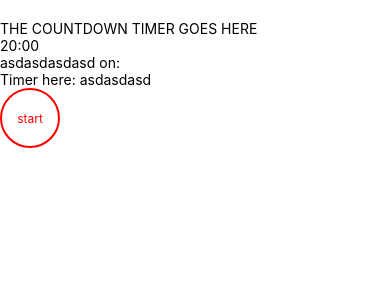
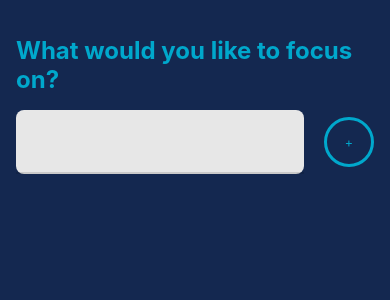
Before and after one commit to KarlStevenRequinto/TaskTimeApp, a React Native app: screen / in a window 390 px wide. Shown: the top 300 px of the page. Built offline with nearby package versions, Linux system fonts and the light colour scheme.

Commit message:
adding timing, fix ui, adding vibration and progress bar feature

```diff
--- a/App.js
+++ b/App.js
@@ -1,11 +1,14 @@
 import { StatusBar } from "expo-status-bar";
 import { useState } from "react";
-import { StyleSheet, Text, View } from "react-native";
+import { StyleSheet, View } from "react-native";
+
 import Focus from "./src/features/Focus";
 import Timer from "./src/features/Timer";
+import { GlobalStyles } from "./src/globalstyles/globalStyles";
 
 export default function App() {
-  const [focusSubject, setFocusSubject] = useState("asdasdasd");
+  const [focusSubject, setFocusSubject] = useState(null);
+
   return (
     <View style={styles.container}>
       <StatusBar style="auto" />
@@ -23,5 +26,6 @@ const styles = StyleSheet.create({
     flex: 1,
     backgroundColor: "#fff",
     paddingTop: 20,
+    backgroundColor: GlobalStyles.Colors.shade1,
   },
 });
--- a/package.json
+++ b/package.json
@@ -10,6 +10,7 @@
   },
   "dependencies": {
     "expo": "~46.0.16",
+    "expo-keep-awake": "^10.2.0",
     "expo-status-bar": "~1.4.0",
     "react": "18.0.0",
     "react-native": "0.69.6",
--- a/src/components/CountDown/index.js
+++ b/src/components/CountDown/index.js
@@ -1,24 +1,32 @@
 import React, { useEffect, useState } from "react";
-import { Text, View } from "react-native";
+import { StyleSheet, Text, View } from "react-native";
+import { GlobalStyles } from "../../globalstyles/globalStyles";
 
 const minToMillis = (min) => min * 1000 * 60;
 const formatTime = (time) => (time < 10 ? `0${time}` : time);
 
-const CountDown = ({ minutes = 20, isPaused }) => {
+const CountDown = ({ minutes = 0.1, isPaused, onProgress, onEnd }) => {
   const interval = React.useRef(null);
+
   const countDown = () => {
     setMillis((time) => {
       if (time === 0) {
-        // do more stuff
+        clearInterval(interval.current);
+        onEnd();
         return time;
       }
       const timeLeft = time - 1000;
+      onProgress(timeLeft / minToMillis(minutes));
       return timeLeft;
     });
   };
+  useEffect(() => {
+    setMillis(minToMillis(minutes));
+  }, [minutes]);
 
   useEffect(() => {
     if (isPaused) {
+      if (interval.current) clearInterval(interval.current);
       return;
     }
     interval.current = setInterval(countDown, 1000);
@@ -30,9 +38,9 @@ const CountDown = ({ minutes = 20, isPaused }) => {
   const seconds = Math.floor(millis / 1000) % 60;
 
   return (
-    <View>
-      <Text>THE COUNTDOWN TIMER GOES HERE</Text>
-      <Text>
+    <View style={styles.timerContainer}>
+      {/* <Text>Your current task is</Text> */}
+      <Text style={styles.timerText}>
         {formatTime(minute)}:{formatTime(seconds)}
       </Text>
     </View>
@@ -40,3 +48,20 @@ const CountDown = ({ minutes = 20, isPaused }) => {
 };
 
 export default CountDown;
+
+const styles = StyleSheet.create({
+  timerContainer: {
+    flex: 0.25,
+    padding: 20,
+    backgroundColor: GlobalStyles.Colors.shade2,
+    justifyContent: "center",
+    alignItems: "center",
+    marginHorizontal: 40,
+    marginTop: 20,
+    borderRadius: 4,
+  },
+  timerText: {
+    fontSize: 48,
+    color: GlobalStyles.Colors.shade4,
+  },
+});
--- a/src/components/RoundedButton/index.js
+++ b/src/components/RoundedButton/index.js
@@ -1,5 +1,6 @@
 import React from "react";
 import { View, StyleSheet, TouchableOpacity, Text } from "react-native";
+import { GlobalStyles } from "../../globalstyles/globalStyles";
 
 const RoundedButton = ({
   style,
@@ -25,12 +26,12 @@ const styles = (size) =>
       alignItems: "center",
       width: size,
       height: size,
-      borderColor: "red",
-      borderWidth: 2,
+      borderColor: GlobalStyles.Colors.shade4,
+      borderWidth: 3,
       justifyContent: "center",
     },
     text: {
-      fontSize: 12,
-      color: "red",
+      fontSize: size / 4,
+      color: GlobalStyles.Colors.shade4,
     },
   });
--- a/src/features/Focus/index.js
+++ b/src/features/Focus/index.js
@@ -2,6 +2,7 @@ import React, { useState } from "react";
 import { View, Text, StyleSheet } from "react-native";
 import { TextInput } from "react-native-paper";
 import RoundedButton from "../../components/RoundedButton";
+import { GlobalStyles } from "../../globalstyles/globalStyles";
 
 const Focus = ({ addSubject }) => {
   const [tempItem, setTempItem] = useState("null");
@@ -9,10 +10,13 @@ const Focus = ({ addSubject }) => {
     <View style={styles.container}>
       <View style={styles.titleContainer}>
         <Text style={styles.title}>What would you like to focus on?</Text>
+        <View style={styles.textInputContainer}>
           <TextInput
             onSubmitEditing={({ nativeEvent }) => {
               setTempItem(nativeEvent.text);
             }}
+            keyboardType="visible-password"
+            style={styles.textInput}
           />
           <RoundedButton
             title="+"
@@ -21,6 +25,7 @@ const Focus = ({ addSubject }) => {
               addSubject(tempItem);
             }}
           />
+        </View>
       </View>
     </View>
   );
@@ -33,13 +38,27 @@ const styles = StyleSheet.create({
     flex: 1,
   },
   titleContainer: {
-    flex: 0.5,
     padding: 16,
     justifyContent: "center",
-    width: "100%",
   },
   title: {
     fontWeight: "bold",
     fontSize: 24,
+    color: GlobalStyles.Colors.shade4,
+  },
+  textInputContainer: {
+    flexDirection: "row",
+    justifyContent: "center",
+    alignItems: "center",
+  },
+  textInput: {
+    borderRadius: 8,
+    borderTopLeftRadius: 8,
+    borderTopRightRadius: 8,
+    marginVertical: 16,
+    fontSize: 20,
+    fontStyle: "none",
+    flex: 1,
+    marginRight: 20,
   },
 });
--- a/src/features/Timer/index.js
+++ b/src/features/Timer/index.js
@@ -1,37 +1,84 @@
-import { useState } from "react";
-import { StyleSheet, View, Text, Pressable } from "react-native";
+import { useEffect, useState } from "react";
+import { StyleSheet, View, Text, Vibration, Platform } from "react-native";
+import { ProgressBar } from "react-native-paper";
 import CountDown from "../../components/CountDown";
 import RoundedButton from "../../components/RoundedButton";
+import { GlobalStyles } from "../../globalstyles/globalStyles";
+import Timing from "../Timing";
+import { useKeepAwake } from "expo-keep-awake";
 
+const DEFAULT_TIME = 0.1;
 const Timer = ({ focusSubject }) => {
+  useKeepAwake();
+  const [minutes, setMinutes] = useState(DEFAULT_TIME);
   const [isStarted, setIsStarted] = useState(false);
+  const [progress, setProgress] = useState(1);
+
+  const onProgress = (progress) => {
+    setProgress(progress);
+  };
+
+  const changeTime = (min) => {
+    setMinutes(min);
+    setProgress(1);
+    setIsStarted(false);
+  };
+  const vibrate = () => {
+    if (Platform.OS === "ios") {
+      const interval = setInterval(() => Vibration.vibrate(), 1000);
+      setTimeout(() => clearInterval(interval), 10000);
+    } else {
+      Vibration.vibrate(10000);
+    }
+  };
+  const onEnd = () => {
+    vibrate();
+    setMinutes(DEFAULT_TIME);
+    setProgress(1);
+    setIsStarted(false);
+  };
+
+  useEffect(() => {
+    setProgress(progress);
+  }, [progress]);
 
   return (
     <View style={styles.container}>
-      <CountDown isPaused={!isStarted} />
+      <CountDown
+        isPaused={!isStarted}
+        onProgress={onProgress}
+        minutes={minutes}
+        onEnd={onEnd}
+      />
+      <View style={styles.headerContainer}>
+        <Text style={styles.headerText}>Your task rightnow is:</Text>
+        <Text style={styles.headerText}>{focusSubject}</Text>
+      </View>
+      <ProgressBar
+        style={styles.progressBar}
+        progress={progress}
+        color={GlobalStyles.Colors.shade3}
+      />
       <View>
-        <Text>asdasdasdasd on:</Text>
-        <Text>Timer here: {focusSubject}</Text>
+        <Timing changeTime={changeTime} />
       </View>
+      <View style={styles.buttonContainer}>
         {isStarted ? (
           <RoundedButton
             title="pause"
             onPress={() => {
               setIsStarted(false);
-            console.log(isStarted);
             }}
-          size={60}
           />
         ) : (
           <RoundedButton
             title="start"
             onPress={() => {
               setIsStarted(true);
-            console.log(isStarted);
             }}
-          size={60}
           />
         )}
+      </View>
     </View>
   );
 };
@@ -40,4 +87,20 @@ const styles = StyleSheet.create({
   container: {
     flex: 1,
   },
+  headerContainer: {
+    justifyContent: "center",
+    alignItems: "center",
+    marginTop: 50,
+  },
+  headerText: { fontSize: 24, color: GlobalStyles.Colors.shade4 },
+  buttonContainer: {
+    flex: 0.3,
+    justifyContent: "center",
+    alignItems: "center",
+  },
+  progressBar: {
+    margin: 20,
+    height: 20,
+    backgroundColor: GlobalStyles.Colors.shade2,
+  },
 });
--- /dev/null
+++ b/src/features/Timing/index.js
@@ -0,0 +1,25 @@
+import React from "react";
+import { StyleSheet, View } from "react-native";
+import RoundedButton from "../../components/RoundedButton";
+
+const Timing = ({ changeTime }) => {
+  return (
+    <View style={styles.container}>
+      <RoundedButton size={75} title="10" onPress={() => changeTime(10)} />
+      <RoundedButton size={75} title="15" onPress={() => changeTime(15)} />
+      <RoundedButton size={75} title="20" onPress={() => changeTime(20)} />
+    </View>
+  );
+};
+export default Timing;
+
+const styles = StyleSheet.create({
+  container: {
+    flexDirection: "row",
+    justifyContent: "space-between",
+    alignItems: "center",
+
+    paddingHorizontal: 20,
+    marginBottom: 20,
+  },
+});
--- /dev/null
+++ b/src/globalstyles/globalStyles.js
@@ -0,0 +1,10 @@
+import { StyleSheet } from "react-native";
+
+export const GlobalStyles = {
+  Colors: {
+    shade1: "#142850",
+    shade2: "#27496D",
+    shade3: "#0C7B93",
+    shade4: "#00A8CC",
+  },
+};
```
Also changed, not shown: 1 other file (tests, documents, lock files or other folders). Lines whose indentation alone changed are shown as unchanged.
